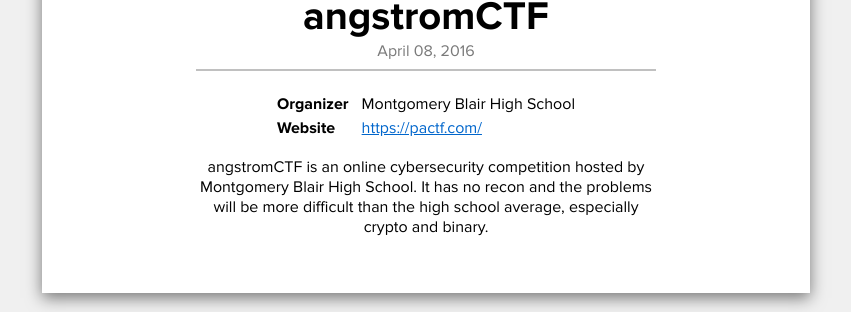
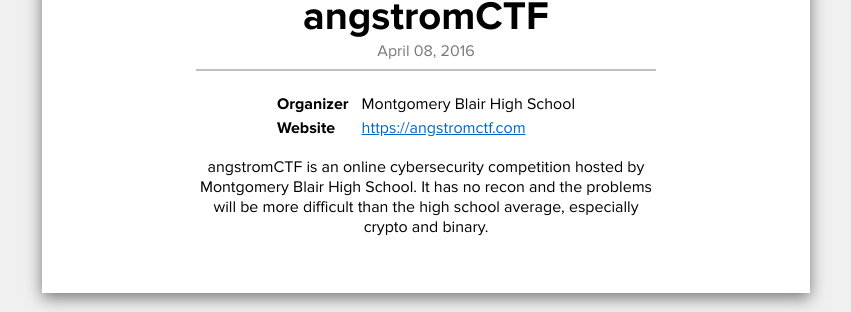
Before and after one commit to easyctf/calendar, a Jekyll site: the page built from index.html, in a window 1280 px wide. Shown: the part 475-787 px from the top of the page, without its empty margins (214-1065 px from the left). Built offline with Jekyll 4.4.1, drawn with Linux system fonts in a browser that asks for light colours; nearby versions of some CDN libraries; part of the change alters nothing that is shown.

Commit message:
Fix the URL

```diff
--- a/_data/events.yml
+++ b/_data/events.yml
@@ -21,7 +21,7 @@
   name: angstromCTF
   start_timestamp: 1460131200
   organizer: Montgomery Blair High School
-  website: https://pactf.com/
+  website: https://angstromctf.com
   description: "angstromCTF is an online cybersecurity competition hosted by Montgomery Blair High School.  It has no recon and the problems will be more difficult than the high school average, especially crypto and binary."
 -
   name: TJCTF
```
